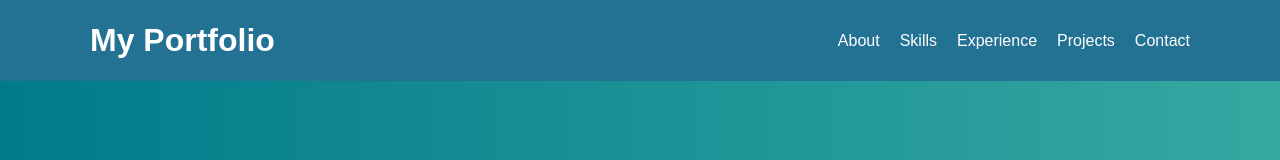
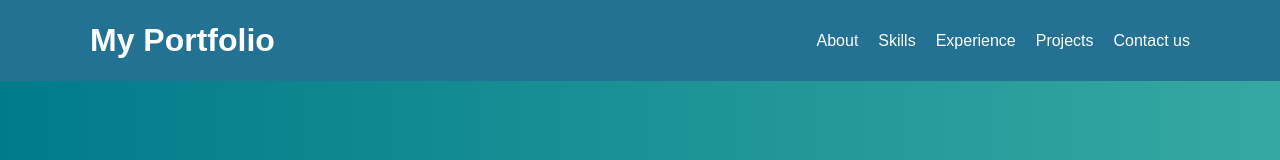
Before and after one commit to Meghana794/Portfolio-meghana, a plain HTML site: page index.html in a window 1280 px wide. Shown: the top 160 px of the page. Drawn offline with Linux system fonts and the light colour scheme.

Commit message:
added contact us

```diff
--- a/index.html
+++ b/index.html
@@ -3,7 +3,7 @@
 <head>
   <meta charset="UTF-8" />
   <meta name="viewport" content="width=device-width, initial-scale=1.0" />
-  <title>Meghana K V - Portfolio</title>
+  <title>Meghana K V-Portfolio</title>
   <link rel="stylesheet" href="Style.css" />
 </head>
 <body>
@@ -17,7 +17,7 @@
           <li><a href="#skills">Skills</a></li>
           <li><a href="#experience">Experience</a></li>
           <li><a href="#projects">Projects</a></li>
-          <li><a href="#contact">Contact</a></li>
+          <li><a href="#contact">Contact us</a></li>
         </ul>
         <div class="menu-toggle" id="mobile-menu">☰</div>
       </nav>
```
